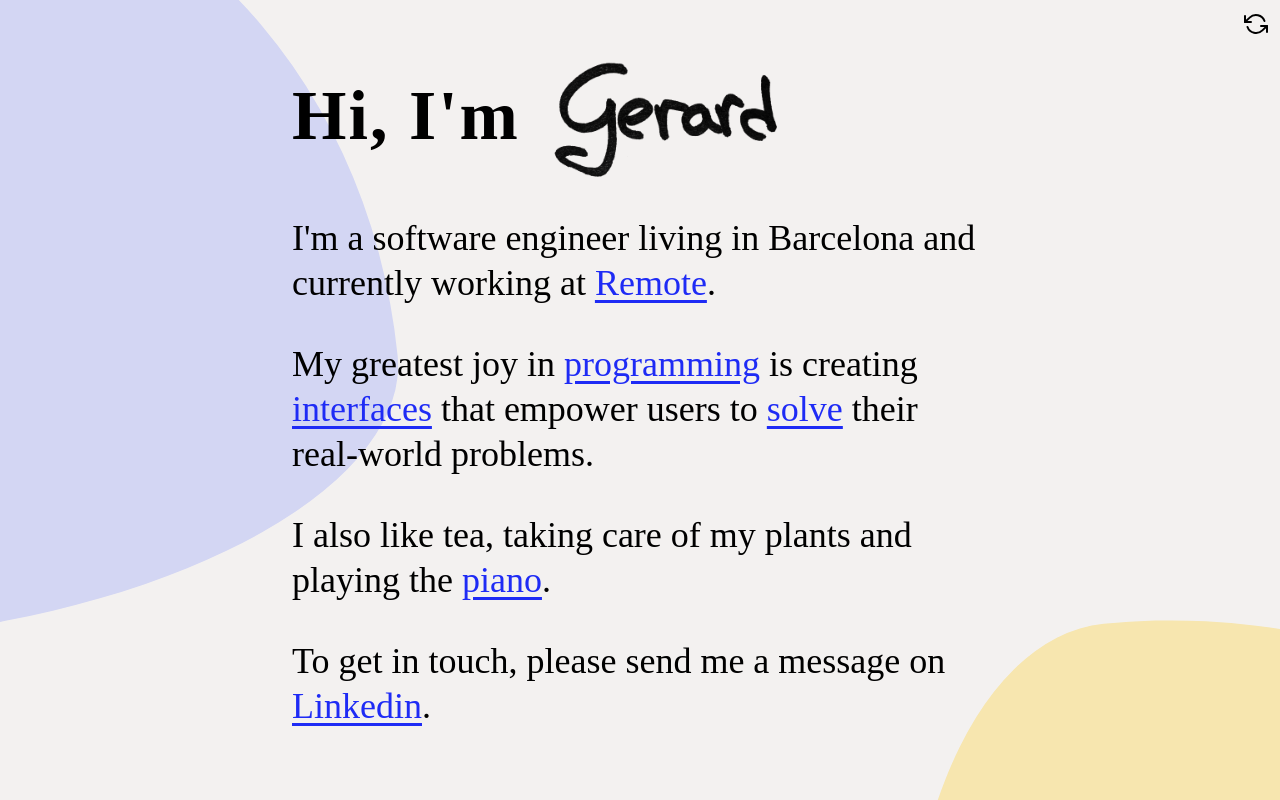
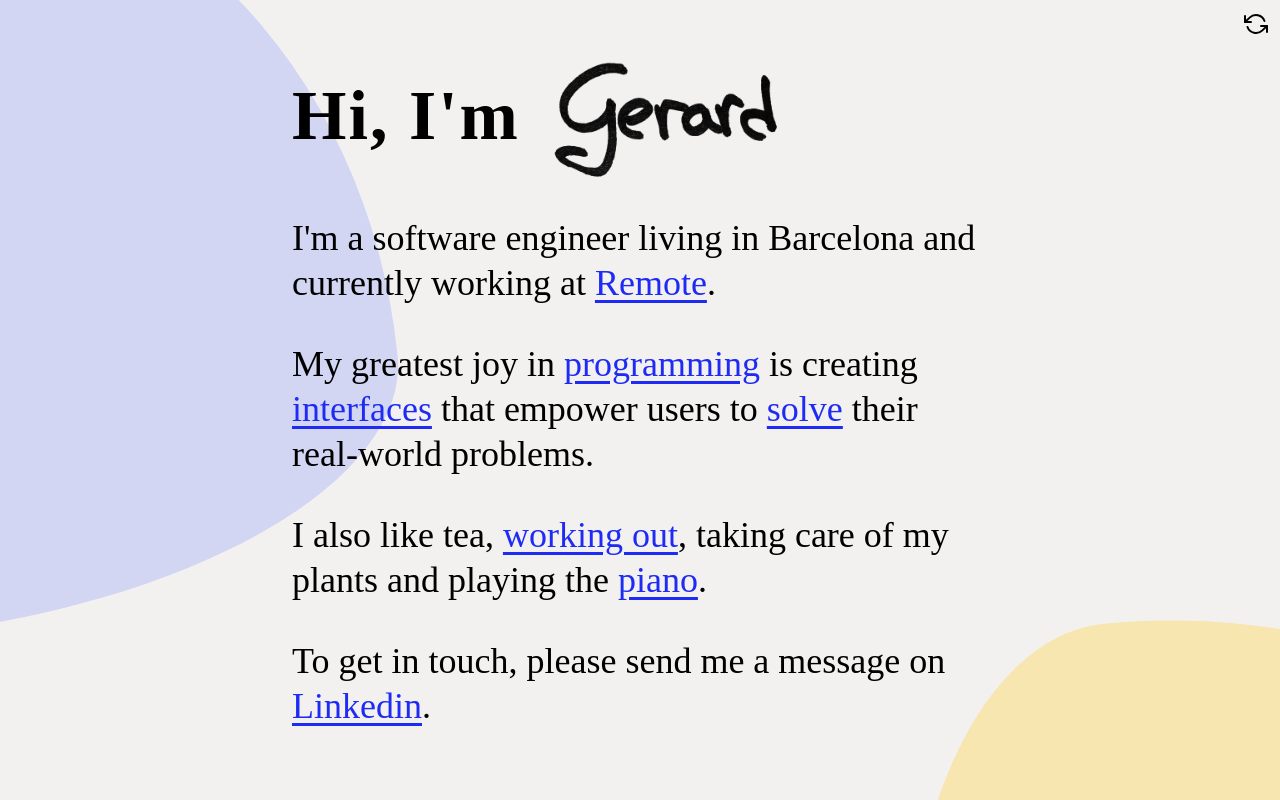
Before and after one commit to gerardabello/personal-site, a Next.js app: page / in a window 1280 px wide. Built offline with nearby package versions, Linux system fonts and the light colour scheme; a web font is replaced by a local one; what spring-animation-keyframes would draw is missing.

Commit message:
add gym timer

```diff
--- a/src/home.js
+++ b/src/home.js
@@ -175,7 +175,8 @@ const Home = ({ onChangeTheme }) => (
         problems.
       </Paragraph>
       <Paragraph>
-        I also like tea, taking care of my plants and playing the{" "}
+        I also like tea, <a href="https://gym-timer.serras.dev/">working out</a>
+        , taking care of my plants and playing the{" "}
         <a href="https://colossal.serras.dev">piano</a>.
       </Paragraph>
       <Paragraph>
```
